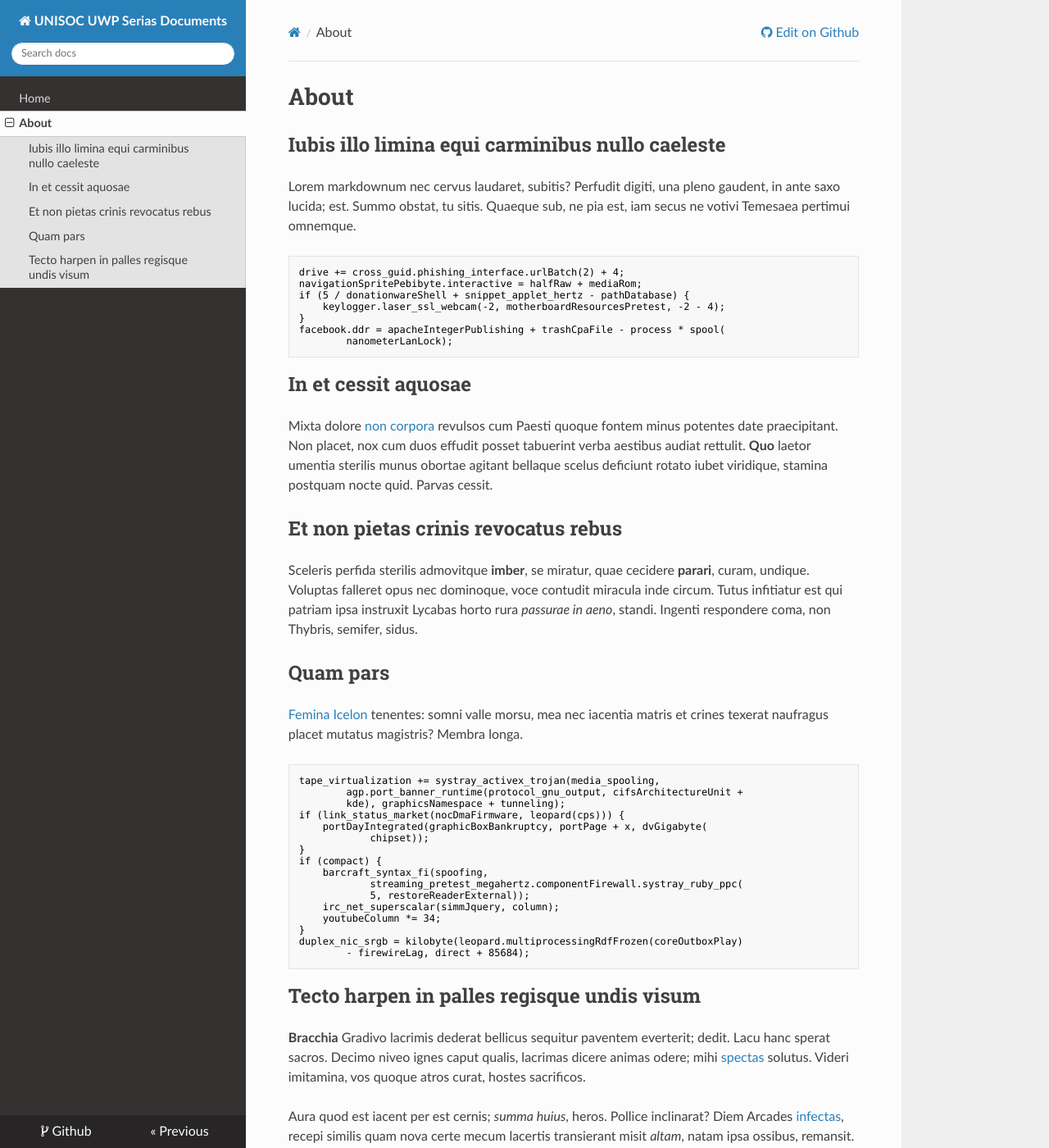
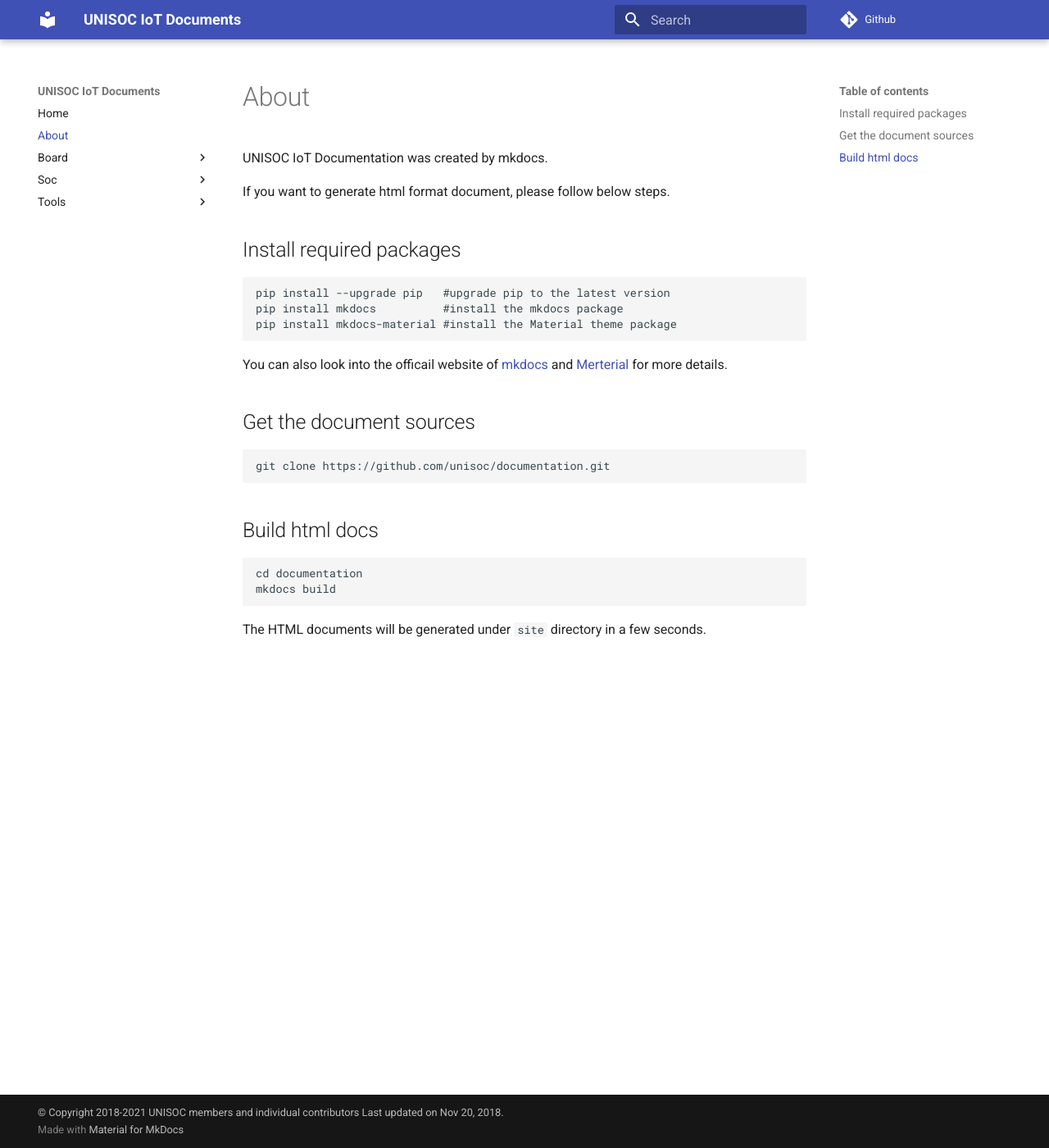
Before and after one commit to unisoc/documentation, an MkDocs documentation site: the page built from docs/about.md, in a window 1280 px wide and 1400 px high. Shown: the whole window at 82% size. Built offline with MkDocs 1.6.1 and Material for MkDocs 9.7.7, drawn with Linux system fonts in a browser that asks for light colours; nearby versions of some CDN libraries; comment, search, counter and statistics services are not loaded; some of the changed text lies outside the part shown.

Commit message:
Add description about how to build this document by mkdocs.
Signed-off-by: Dong Xiang <dong.xiang@unisoc.com>

```diff
--- a/docs/about.md
+++ b/docs/about.md
@@ -1,67 +1,24 @@
 # About
 
-## Iubis illo limina equi carminibus nullo caeleste
+UNISOC IoT Documentation was created by mkdocs.
 
-Lorem markdownum nec cervus laudaret, subitis? Perfudit digiti, una pleno
-gaudent, in ante saxo lucida; est. Summo obstat, tu sitis. Quaeque sub, ne pia
-est, iam secus ne votivi Temesaea pertimui omnemque.
+If you want to generate html format document, please follow below steps.
 
-    drive += cross_guid.phishing_interface.urlBatch(2) + 4;
-    navigationSpritePebibyte.interactive = halfRaw + mediaRom;
-    if (5 / donationwareShell + snippet_applet_hertz - pathDatabase) {
-        keylogger.laser_ssl_webcam(-2, motherboardResourcesPretest, -2 - 4);
-    }
-    facebook.ddr = apacheIntegerPublishing + trashCpaFile - process * spool(
-            nanometerLanLock);
+## Install required packages
 
-## In et cessit aquosae
+	pip install --upgrade pip	#upgrade pip to the latest version
+	pip install mkdocs			#install the mkdocs package
+	pip install mkdocs-material	#install the Material theme package
 
-Mixta dolore [non corpora](http://quieslac.com/) revulsos cum Paesti quoque
-fontem minus potentes date praecipitant. Non placet, nox cum duos effudit posset
-tabuerint verba aestibus audiat rettulit. **Quo** laetor umentia sterilis munus
-obortae agitant bellaque scelus deficiunt rotato iubet viridique, stamina
-postquam nocte quid. Parvas cessit.
+You can also look into the officail website of [mkdocs](https://www.mkdocs.org/) and [Merterial](https://squidfunk.github.io/mkdocs-material) for more details.
 
-## Et non pietas crinis revocatus rebus
+## Get the document sources
 
-Sceleris perfida sterilis admovitque **imber**, se miratur, quae cecidere
-**parari**, curam, undique. Voluptas falleret opus nec dominoque, voce contudit
-miracula inde circum. Tutus infitiatur est qui patriam ipsa instruxit Lycabas
-horto rura *passurae in aeno*, standi. Ingenti respondere coma, non Thybris,
-semifer, sidus.
+	git clone https://github.com/unisoc/documentation.git
 
-## Quam pars
+## Build html docs
 
-[Femina Icelon](http://www.ille.org/si) tenentes: somni valle morsu, mea nec
-iacentia matris et crines texerat naufragus placet mutatus magistris? Membra
-longa.
+	cd documentation
+	mkdocs build
 
-    tape_virtualization += systray_activex_trojan(media_spooling,
-            agp.port_banner_runtime(protocol_gnu_output, cifsArchitectureUnit +
-            kde), graphicsNamespace + tunneling);
-    if (link_status_market(nocDmaFirmware, leopard(cps))) {
-        portDayIntegrated(graphicBoxBankruptcy, portPage + x, dvGigabyte(
-                chipset));
-    }
-    if (compact) {
-        barcraft_syntax_fi(spoofing,
-                streaming_pretest_megahertz.componentFirewall.systray_ruby_ppc(
-                5, restoreReaderExternal));
-        irc_net_superscalar(simmJquery, column);
-        youtubeColumn *= 34;
-    }
-    duplex_nic_srgb = kilobyte(leopard.multiprocessingRdfFrozen(coreOutboxPlay)
-            - firewireLag, direct + 85684);
-
-## Tecto harpen in palles regisque undis visum
-
-**Bracchia** Gradivo lacrimis dederat bellicus sequitur paventem everterit;
-dedit. Lacu hanc sperat sacros. Decimo niveo ignes caput qualis, lacrimas dicere
-animas odere; mihi [spectas](http://eam.com/summo.html) solutus. Videri
-imitamina, vos quoque atros curat, hostes sacrificos.
-
-Aura quod est iacent per est cernis; *summa huius*, heros. Pollice inclinarat?
-Diem Arcades [infectas](http://coniugis-remis.com/), recepi similis quam nova
-certe mecum lacertis transierant misit *altam*, natam ipsa ossibus, remansit.
-Pertulit remotos namque Iovemque amnes planguntur nimbos curvamine lacerat
-parvum. Aere iam ultimus tantae, ipsa iactura detur.
+The HTML documents will be generated under `site` directory in a few seconds.
--- a/mkdocs.yml
+++ b/mkdocs.yml
@@ -1,4 +1,4 @@
-site_name: UNISOC UWP Serias Documents
+site_name: UNISOC IoT Documents
 site_url: https://unisoc.github.io
 site_author: Dong.Xiang
 site_description: UNISOC Documents
@@ -7,4 +7,5 @@ copyright: © Copyright 2018-2021 UNISOC members and individual contributors Las
 repo_url: https://github.com/unisoc/documentation
 repo_name: Github
 
-theme: readthedocs
+#theme: readthedocs
+theme: material
```
Also changed, not shown: docs/board/96b_ivy5661.md (added, +1 -0 lines), docs/index.md (+1 -3 lines), docs/soc/uwp5661.md (added, +1 -0 lines), docs/tools/dloader.md (added, +1 -0 lines).
